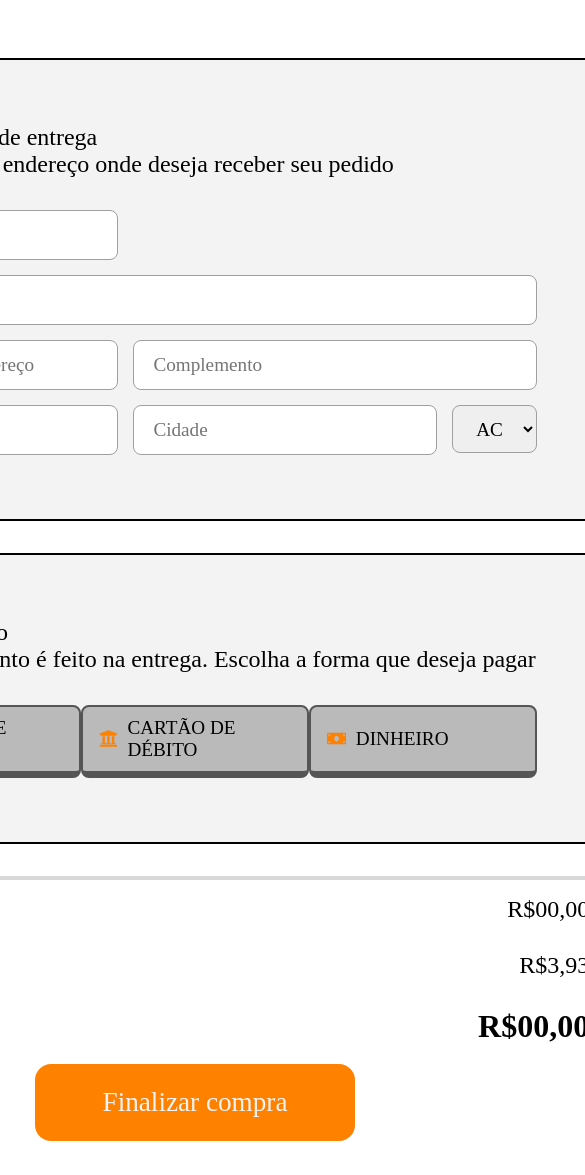
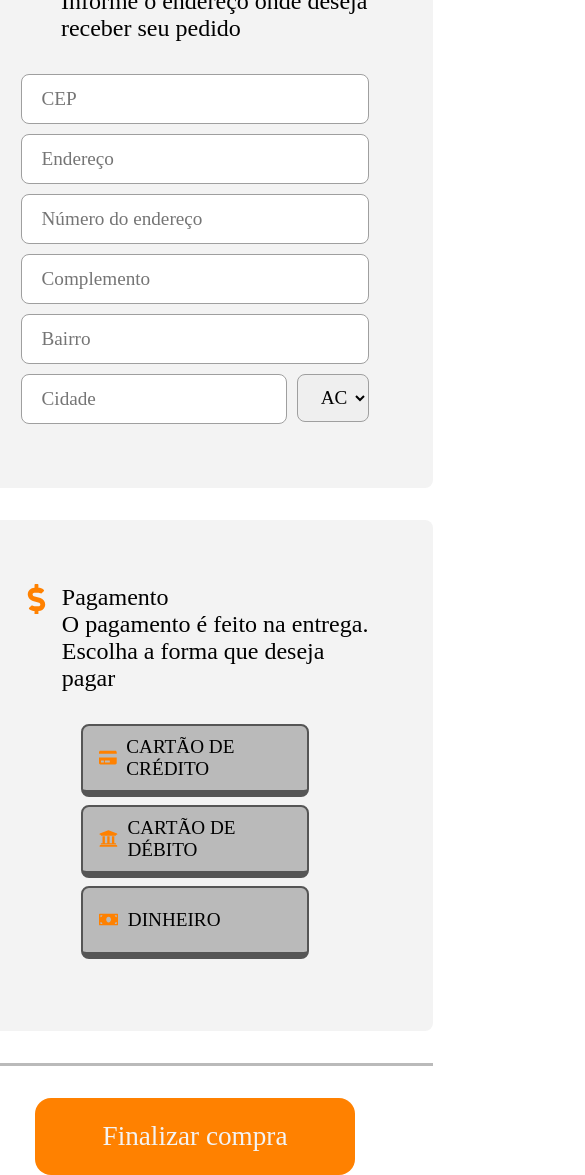
Before and after one commit to beaalmeidas/desafio-02-aws-react, a React (Vite) app in the folder uol-comics/: page /purchase-page in a window 390 px wide. Shown: the top 1175 px of the page, 585 px wide, since content can reach past the window. Before the commit the page ends 1141 px from the top, so only its background shows below. Built offline with nearby package versions, Linux system fonts and the light colour scheme; a web font is replaced by a local one.

Commit message:
styles: Finalização das versões mobile de ambas as páginas, só não sei dizer se ficou responsivo pois minha resolução ficou estranha.

```diff
--- a/uol-comics/src/components/CardPurchaseComponent/index.tsx
+++ b/uol-comics/src/components/CardPurchaseComponent/index.tsx
@@ -8,18 +8,19 @@ import {    FaExclamationCircle, FaCreditCard, FaMoneyBill,
 
 import { toast } from 'react-toastify'
 import { makeItRandom } from '../../types/random'
-import Header from "../header"
+// import Header from "../header"
 import "react-toastify/dist/ReactToastify.minimal.css"
 import { useNavigate } from 'react-router-dom'
 
 export interface InfoToFinish extends CepProps {
+    getExtraInfo: string
     getChoice : string
     getAdress: string
     getUnity: string
     getCity: string
+    getHood: string
     getUfs: string
-    getExtraInfo: string
-    getHood: string
+
 }
 
 const CardPurchaseComponent: React.FC = () =>
@@ -77,12 +78,22 @@ const CardPurchaseComponent: React.FC = () =>
             setUfs(uf)
             setChoice(choice)
             setHood(bairro)
-            setCepS(cep.cep)
+            setCepS(cep)
             //setIsValidCep(true)
             console.log(data)
         }
         catch (error)
         { toast.error('Não foi possível buscar as informações do seu CEP.\nMOTIVO: ' + error)}
+    }
+
+    const handleAutoFill = () => {
+        if (cepS.length === 8)
+            {
+                getCeps(cepS)
+                return
+            }
+        toast.warn('Por favor, insira um CEP válido de 8 dígitos.')
+
     }
 
     const handleSubmitCEP = (e: React.FormEvent) => {
@@ -149,6 +160,7 @@ const CardPurchaseComponent: React.FC = () =>
                         pauseOnHover: true
                     }
                 )
+
             }
             return
         }
@@ -172,7 +184,7 @@ const CardPurchaseComponent: React.FC = () =>
 
     return (
         <>
-            <Header showFilter={true}/>
+            {/* <Header showFilter={true}/> */}
             <div className='main'>
                 <div className='title'><h1>Comprar</h1></div>
                 <div className='formDiv'>
@@ -180,7 +192,7 @@ const CardPurchaseComponent: React.FC = () =>
                         <div className='formPart1'>
                             <div>
                                 <div className='aboutText'>
-                                    <FaMapMarkerAlt className='icon'/>
+                                    <FaMapMarkerAlt className='iconEnd1'/>
                                     <div>
                                         <p>Endereço de entrega</p>
                                         <p>Informe o endereço onde deseja receber seu pedido</p>
@@ -195,6 +207,7 @@ const CardPurchaseComponent: React.FC = () =>
                                     className='item inp1'
                                     id='inp1'
                                     value={cepS}
+                                    onBlur={handleAutoFill}
                                     onChange={(e) => setCepS(e.target.value)}
                                     type="text"
                                     placeholder='CEP'/>
@@ -251,7 +264,7 @@ const CardPurchaseComponent: React.FC = () =>
 
                         <div className='formPart2'>
                             <div className='aboutText'>
-                                <FaDollarSign className='icon'/>
+                                <FaDollarSign className='iconEnd'/>
                                 <div>
                                     <p>Pagamento</p>
                                     <p>O pagamento é feito na entrega. Escolha a forma que deseja pagar</p>
--- a/uol-comics/src/components/CardPurchaseComponent/style.css
+++ b/uol-comics/src/components/CardPurchaseComponent/style.css
@@ -1,6 +1,10 @@
 * {
     margin: 0;
     padding: 0;
+}
+
+body {
+    min-height: 100vh;
 }
 
 h1 {
@@ -15,7 +19,7 @@ input, select {
     padding-left: 1em;
 }
 
-.icon {
+.iconEnd, .iconEnd1 {
     display: flex;
     align-self: flex-start;
     height: auto;
@@ -23,7 +27,7 @@ input, select {
     margin-right: 0.6rem;
 }
 
-.icon, .iconBtn {
+.iconEnd1, .iconEnd, .iconBtn {
     color: #ff8100;
 }
 
@@ -124,7 +128,6 @@ small:hover .iconTip {
 }
 
 .inp1 {
-    /* grid-row-start: 1; */
     grid-column-start: 1;
     grid-column-end: 2;
 }
@@ -250,3 +253,178 @@ small:hover .iconTip {
     font-size: 2rem;
     font-weight: 800;
 }
+
+@media (max-width: 400px) {
+
+    p {
+        font-size: x-small;
+    }
+
+    #btn1, #btn2, #btn3 {
+        all: unset;
+    }
+
+    .iconEnd {
+        height: auto;
+        width: 4rem;
+    }
+
+    .iconEnd1 {
+        height: auto;
+        width: 3rem;
+    }
+
+    .purchaseBtns {
+        display: flex;
+        flex-direction: column;
+        align-items: center;
+        margin-top: 2rem;
+    }
+
+   .main {
+    display: flex;
+    flex-direction: column;
+    align-items: center;
+    justify-content: center;
+   }
+
+   .formPart1, .formPart2 {
+    background-color: #f3f3f3;
+    padding: 4rem;
+    margin-bottom: 2rem;
+    margin-left: 0;
+    border-radius: .5rem;
+    }
+
+    .npc, .theOne {
+        margin-bottom: 0.5rem;
+        cursor: pointer;
+        width: 100%;
+        height: 2.5rem;
+    }
+
+    .formPart1, .formPart2 {
+        border: none;
+    }
+
+    .npc {
+        background-color: #bababa;
+        border: 2px solid rgb(85, 85, 85);
+        border-bottom: 7px solid rgb(85, 85, 85);
+    }
+
+    .theOne {
+        background-color: #ff8100;
+        border: 2px solid rgb(243, 97, 0);
+        border-bottom: 7px solid rgb(243, 97, 0);
+        color: rgb(255, 247, 222);
+    }
+
+    .theOne .iconBtn {
+        color: rgb(255, 247, 222);
+    }
+
+    .theOne:hover {
+        background-color: rgb(255, 171, 54);
+        transition: transform 0.2s ease;
+        border-bottom: 7px solid rgb(243, 16, 0);
+    }
+
+    .npc:hover {
+        background-color: rgb(136, 136, 136);
+    }
+
+    .npc:hover {
+        border-color: rgb(35, 35, 35);
+        transition: 0.2s ease;
+    }
+
+    .npc:hover .iconBtn {
+        color: rgb(230, 0, 0);
+        transition: 0.4s;
+    }
+
+    .theOne:hover .iconBtn{
+        color: rgb(255, 247, 222);
+    }
+
+   .formPart3 {
+        display: none;
+    }
+
+   .inputsCep {
+        display: grid;
+        gap: 10px;
+        grid-template-columns: max-content;
+    }
+
+    .inp1 {
+        grid-column-start: 1;
+        grid-column-end: 6;
+    }
+
+    .inp2 {
+        grid-column-start: 1;
+        grid-column-end: 6;
+    }
+
+    .inp3 {
+        grid-column-start: 1;
+        grid-column-end: 6;
+    }
+
+    .inp4 {
+        grid-column-start: 1;
+        grid-column-end: 6;
+    }
+
+    .inp5 {
+        grid-column-start: 1;
+        grid-column-end: 6;
+    }
+
+    .inp6 {
+        grid-column-start: 1;
+        grid-column-end: 5;
+    }
+
+    .inp7 {
+        grid-column-start: 5;
+        grid-column-end: 6;
+    }
+
+    input, select {
+        height: 3rem;
+        border-radius: 0.5rem;
+        border: 1px solid rgb(159, 159, 159);
+        font-size: 1.2rem;
+        padding-left: 1em;
+    }
+
+    .divBtnF {
+        display: flex;
+        align-items: center;
+        justify-content: center;
+        border-top: 3px solid #bababa;
+        width: 100%;
+        padding-top: 2rem;
+    }
+
+    .btnF {
+        background-color: #ff8100;
+        color: #f3f3f3;
+        width: 20rem;
+        font-size: 1.7rem;
+        border: 3px solid transparent;
+        border-radius: 1rem;
+    }
+
+    .btnF:hover {
+        background-color: #fafffd;
+        color: #ff8100;
+        border: 3px solid #ff8100;
+        transition: 0.3s;
+    }
+
+
+}
--- a/uol-comics/src/components/ComicsProductList/comics-list.tsx
+++ b/uol-comics/src/components/ComicsProductList/comics-list.tsx
@@ -1,6 +1,6 @@
 import React, { useEffect, useState } from 'react';
 import ComicCard from '../ComicCard/comic-card';
-// import md5 from 'crypto-js/md5';
+import md5 from 'crypto-js/md5';
 import '../ComicsProductList/comics-list-style.css'
 
 interface Comic {
--- a/uol-comics/src/components/FinishedPurComponent/index.tsx
+++ b/uol-comics/src/components/FinishedPurComponent/index.tsx
@@ -3,7 +3,7 @@ import { FaMapMarkerAlt, FaRegClock, FaDollarSign } from 'react-icons/fa'
 import './style.css'
 import { useNavigate, useLocation } from 'react-router-dom'
 import { InfoToFinish } from '../CardPurchaseComponent'
-import Header from '../header'
+// import Header from '../header'
 
 const FinishedPurComponent = () => {
   const location = useLocation()
@@ -18,7 +18,7 @@ const FinishedPurComponent = () => {
 
   return (
     <div>
-      <Header showFilter={false}/>
+      {/* <Header showFilter={false}/> */}
       {infoToFinish ?
       (
         <div className='main'>
@@ -28,28 +28,30 @@ const FinishedPurComponent = () => {
           </div>
           <div className='mainPurInfo'>
               <div className='divInfo'>
-                <FaMapMarkerAlt className='icon' />
+                <FaMapMarkerAlt className='iconFF1' />
                 <div>
                   <p>Entrega em <b>{infoToFinish.getAdress}, {infoToFinish.getUnity}</b></p>
                   <p>{infoToFinish.getHood} - {infoToFinish.getCity}, {infoToFinish.getUfs}</p>
                 </div>
               </div>
               <div className='divInfo'>
-                <FaRegClock className='icon' />
+                <FaRegClock className='iconFF' />
                 <div>
                   <p>Previsão de entrega</p>
                   <p><b>{ makeItRandom(2, 10, true) } dias</b></p>
                 </div>
               </div>
               <div className='divInfo'>
-                <FaDollarSign className='icon' />
+                <FaDollarSign className='iconFF' />
                 <div>
                   <p>Pagamento na entrega</p>
                   <p><b>{infoToFinish.getChoice}</b></p>
                 </div>
               </div>
             </div>
-          <button className='goToStart' onClick={backHome}><p>Voltar para o início</p></button>
+          <div className='divGoToStart'>
+              <button className='goToStart' onClick={backHome}><p>Voltar para o início</p></button>
+          </div>
         </div>
       ):
       (
--- a/uol-comics/src/components/FinishedPurComponent/style.css
+++ b/uol-comics/src/components/FinishedPurComponent/style.css
@@ -39,32 +39,33 @@ p {
     flex-direction: column;
     height: 20rem;
     justify-content: space-around;
-    width: 60%;
+    width: 90%;
 }
 
 .divInfo {
     display: flex;
-    width: 65%;
+    width: 100%;
 
 }
 
-.goToStart {
-    background-color: orange;
-    color: white;
-    border: none;
-    border-radius: 0.5rem;
-}
-
-.goToStart:hover {
-    cursor: pointer;
-    background-color: rgb(243, 69, 0);
-}
-
-.icon {
+.iconFF {
     color: #f3f3f3;
     background-color: #ff8100;
     border-radius: 50%;
-    padding: 5px;
+    margin-right: 10px;
+    padding: 0.3rem;
+}
+
+.iconFF1
+{
+    align-items: center;
+    color: #f3f3f3;
+    background-color: #ff8100;
+    border-radius: 50%;
+    margin-right: 10px;
+    padding: 0.3rem;
+    padding-left: 8px;
+    padding-right: 8px;
 }
 
 .goToStart {
@@ -90,3 +91,85 @@ p {
     align-items: center;
     margin: 10rem;
 }
+
+@media (max-width: 375px) {
+    * {
+        padding: 0;
+        margin: 0;
+    }
+
+    body {
+        display: flex;
+        flex-direction: column;
+        justify-content: center;
+        align-items: center;
+        height: 100vh;
+        width: 100vw;
+    }
+
+    p {
+        font-size: 1.3rem;
+    }
+
+    h2 {
+        font-size: 3rem;
+        font-weight: 800;
+    }
+
+    .main {
+        display: flex;
+        justify-content: space-between;
+        align-items: center;
+        height: 60vh;
+    }
+
+    .mainPurInfo {
+        display: flex;
+        flex-direction: column;
+        justify-content: space-between;
+
+    }
+
+    .divInfo {
+        display: flex;
+        width: 90%;
+    }
+
+    .title {
+        width: 90%;
+    }
+
+    .goToStart {
+        display: flex;
+        align-items: center;
+        justify-content: center;
+        background-color: #ff8100;
+        color: #f3f3f3;
+        width: 20rem;
+        font-size: 1.7rem;
+        border: 3px solid transparent;
+        border-radius: 1rem;
+        text-wrap: wrap;
+        height: 2rem;
+    }
+
+    .goToStart:hover {
+        background-color: #fafffd;
+        color: #ff8100;
+        border: 3px solid #ff8100;
+        transition: 0.3s;
+    }
+
+    .divGoToStart {
+        height: .2rem;
+    }
+
+    .misteryDiv {
+        display: flex;
+        flex-direction: column;
+        align-items: center;
+        margin: 10rem;
+    }
+
+
+}
```
